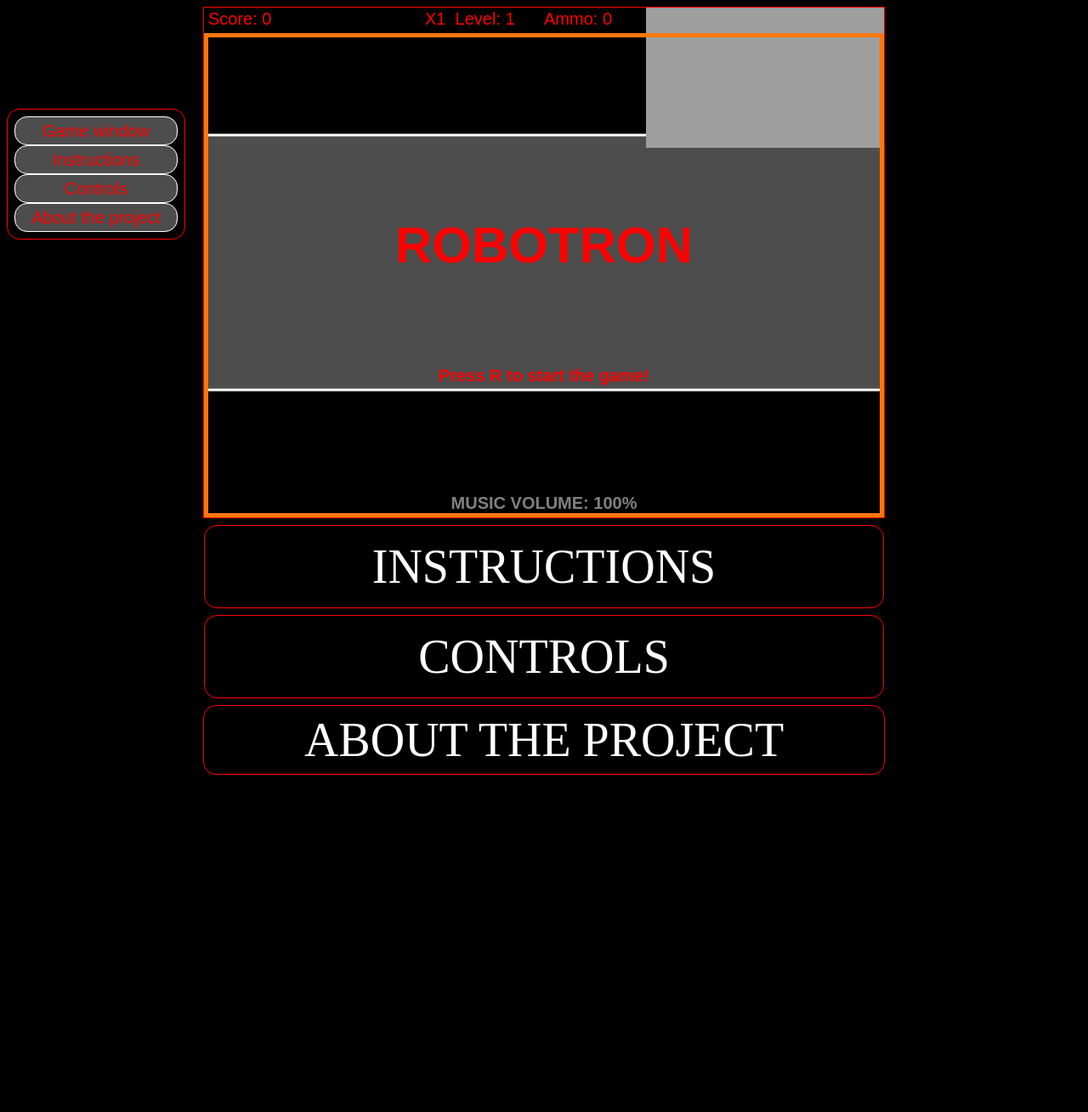
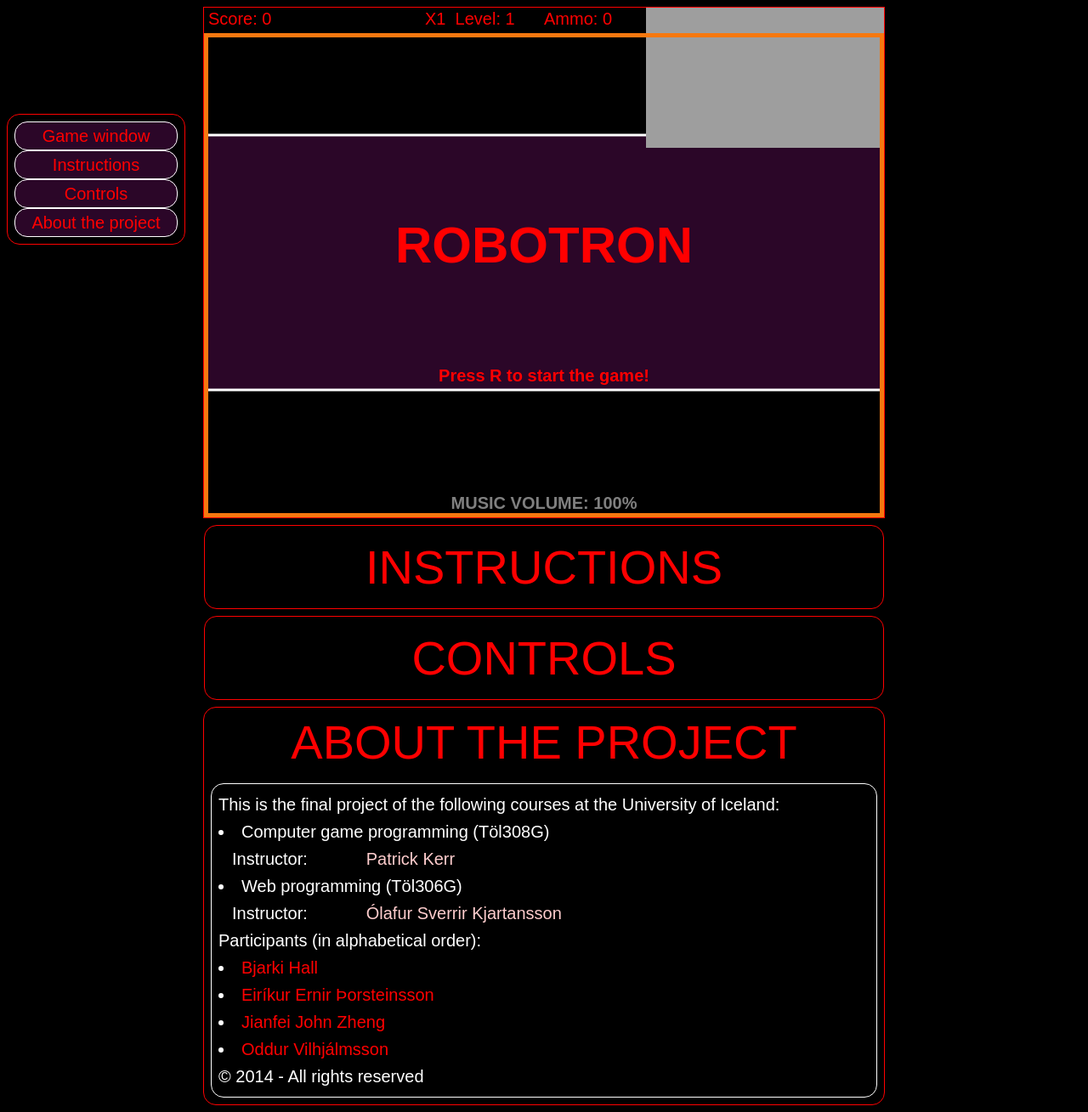
Before and after one commit to Ernir/robotron, a PHP site: page / in a window 1280 px wide, after a click on "About the project". Shown: the whole page at 85% size. Before the commit the page ends 912 px from the top, so only its background shows below. Run offline with PHP 8.4, Linux system fonts and the light colour scheme; some libraries are stand-ins or nearby versions.

Commit message:
major changes
changed h1 to h2 and so on, added interactivity, highscore nav, deleted
sound file and added stuff

```diff
--- a/core/userInput.js
+++ b/core/userInput.js
@@ -26,22 +26,19 @@
 		}
 		xmlhttp.onreadystatechange=function() {
 			if (xmlhttp.readyState==4 && xmlhttp.status==200) {
-				/*var p = document.createElement("p");
-				var t = document.createTextNode(xmlhttp.responseText);
-				p.appendChild(t);
-				document.getElementById("output").appendChild(p);*/
+				if($("#highscoreList").length===0) $("li#navHS").removeClass("hidden");
 				document.getElementById("output").innerHTML=xmlhttp.responseText;
 				highScores.setName(name);
 				highScores.addLocalScore({name: highScores.getName(), score: Player.score});
 				highScores.resetServerScore();
-				var liElements = $("#highscoreList").find('li');
-				for (var i = 1; i <= liElements.length; i++) {
+				var li = $("#highscoreList").find('li');
+				for (var i = 1; i <= li.length; i++) {
 					highScores.addServerScore({
-						name: liElements[i-1].children[0].innerHTML,
-						score: parseInt(liElements[i-1].children[1].innerHTML)
+						name: li[i-1].children[0].innerHTML,
+						score: parseInt(li[i-1].children[1].innerHTML)
 					});
 				}
-				$("section").click(function() {$(this).find("article").toggle("slow", function() {});});
+				$("#highscore").click(function() {$(this).parent().find("article").toggle("slow");});
 			}
 		}
 		if (!g_hasCheated) {
--- a/managers/handleMouse.js
+++ b/managers/handleMouse.js
@@ -19,23 +19,33 @@
 	w = 0,h = 0,
 	rgba = [],
 	getWidth = function() {
-		w = $win.width();
+		w = $win.innerWidth();
 		h = $win.innerHeight();
 	};
 
 $win.resize(getWidth).mousemove(function(e) {
-    rgba = [Math.round(e.pageX/w * 255),Math.round(e.pageY/h * 255),50, 0.90];
+    rgba = [Math.round(e.pageX/w * 255),Math.round((h-e.pageY)/h * 255),50, 0.90];
     if ($(".canvasContainer:hover").length > 0) {
     	$(document.body).css('background','black');
 		$(document.body).css('transition','background 0.5s ease-out');
 	} else {
-		$(document.body).css("transition", "")
+		$(document.body).css("transition", "");
 		$(document.body).css('background','rgba('+rgba.join(',')+')');
 	}
 }).resize();
-
-$("section").click(function() {$(this).find("article").toggle("slow", function() {});});
-$("footer").click(function() {$(this).find("article").toggle("slow", function() {});});
+/* trying to make the canvas resizable, doesn't seem to be working well
+$(document.body).resize(function(){
+	console.log(window.innerWidth);
+	if (g_canvas.width  > window.innerWidth) g_canvas.width  = window.innerWidth;
+	if (g_canvas.height > window.innerHeight) g_canvas.height = window.innerHeight;
+}).resize();
+*/
+if($("#highscoreList").length!==0) $("li#navHS").removeClass("hidden");
+$("h2").click(function() {$(this).parent().find("article").toggle("slow");});
+$('a[href="#highscore"]').click(function() {$(".highscore article").toggle("slow");});
+$('a[href="#instructions"]').click(function() {$(".instructions article").toggle("slow");});
+$('a[href="#controls"]').click(function() {$(".controls article").toggle("slow");});
+$('a[href="#about"]').click(function() {$("#about article").toggle("slow");});
 
 function handleMouseMove(evt) {
 
--- a/managers/levelManager.js
+++ b/managers/levelManager.js
@@ -213,8 +213,7 @@
         var str2 = "Press R to " + re + "start the game!";
         var hw = g_canvas.width / 2 , hh = g_canvas.height / 2;
         ctx.save();
-        ctx.font = "bold 60px sans-serif";
-        ctx.fillStyle = "rgba(255,255,255,0.3)";
+        ctx.fillStyle = "#2b0628";
         ctx.fillRect(0, hh / 2, hw * 2, hh);
         ctx.strokeStyle="white";
         ctx.lineWidth=3;
@@ -226,6 +225,7 @@
         ctx.stroke();
         ctx.fillStyle = "red";
         ctx.textAlign = "center";
+        ctx.font = "bold 60px sans-serif";
         ctx.fillText(str, hw, hh);
         ctx.font = "bold 20px sans-serif";
         ctx.fillText(str2, hw, hh * 3 / 2 - 10); //10 is the font's halfheight
--- a/phplogic/highscores.class.php
+++ b/phplogic/highscores.class.php
@@ -56,7 +56,7 @@
 		if(isset($results)): ?>
 
 			<section class="highscore">
-				<h1 id="highscore">HIGHSCORE</h1>
+				<h2 id="highscore">HIGHSCORE</h2>
 				<article>
 					<ol id="highscoreList" class="highscoreList">
 						<?php $i = 1; foreach ($results as $hs): ?>
--- a/views/footer.php
+++ b/views/footer.php
@@ -1,19 +1,19 @@
 
 		<footer id="about" role="contentinfo">
-			<h1>ABOUT THE PROJECT</h1>
+			<h2>ABOUT THE PROJECT</h2>
 			<article>
 				<p>This is the final project of the following courses at the University of Iceland:
 					<ul>
 						<li>
-							Computer game programming (Töl308G)
-							<ul><li>Instructor: <a href="mailto:pk@hi.is">Patrick Kerr</a></li></ul>
+							Computer game programming (Töl308G)<br>
+							<span class="instructor">Instructor: <span class="iName">Patrick Kerr</span></span>
 						</li>
 						<li>
-							Web programming (Töl306G)
-							<ul><li>Instructor: <a href="mailto:osk1@hi.is">Ólafur Sverrir Kjartansson</a></li></ul>
+							Web programming (Töl306G)<br>
+							<span class="instructor">Instructor: <span class="iName">Ólafur Sverrir Kjartansson</span></span>
 						</li>
 					</ul>
-				<p>
+				</p>
 				<p>Participants (in alphabetical order):
 					<ul>
 						<li><a href="mailto:bjh27@hi.is">Bjarki Hall</a></li>
--- a/views/main.php
+++ b/views/main.php
@@ -10,9 +10,9 @@
 			</div>
 
 			<section class="instructions">
-				<h1 id="instructions">INSTRUCTIONS</h1>
+				<h2 id="instructions">INSTRUCTIONS</h2>
 				<article>
-					<h2>Story</h2>
+					<h3>Story</h3>
 					<p>
 						Inspired by his never ending quest for progress, in 2084 man perfects <br>
 						the Robotrons: a robot species so advanced that man is inferior to his <br>
@@ -26,7 +26,7 @@
 				</article>
 
 				<article>
-					<h2>Gameplay summary</h2>
+					<h3>Gameplay summary</h3>
 					<ul>
 						<li>You control the player with two joysticks. One directs the movement while the other indicates which direction to fire in.</li>
 						<li>You must eliminate every robot (except Hulks) in the wave to advance to the next round.</li>
@@ -45,9 +45,9 @@
 			</section>
 
 			<section class="controls">
-				<h1 id="controls">CONTROLS</h1>
+				<h2 id="controls">CONTROLS</h2>
 				<article class="movement">
-					<h2>Movement</h2>
+					<h3>Movement</h3>
 					<ul>
 						<li>W = move up</li>
 						<li>A = move left</li>
@@ -57,7 +57,7 @@
 				</article>
 
 				<article class="firing">
-					<h2>Fire weapon</h2>
+					<h3>Fire weapon</h3>
 					<ul>
 						<li>Arrow keys = fire in the arrow's direction</li>
 						<li>Mouse movement = aim</li>
@@ -65,7 +65,7 @@
 					</ul>
 				</article>
 				<article class="toggles">
-					<h2>Toggles</h2>
+					<h3>Toggles</h3>
 					<ul>
 						<li>M = Music on/off</li>
 						<li>N = Sound effects on/off</li>
@@ -79,14 +79,14 @@
 					</ul>
 				</article>
 				<article class="sliders">
-					<h2>Sliders</h2>
+					<h3>Sliders</h3>
 					<ul>
 						<li>Y = Increase music volume</li>
 						<li>H = Decrease music volume</li>
 					</ul>
 				</article>
 				<article class="diagnostics">
-					<h2>Diagnostics mode</h2>
+					<h3>Diagnostics mode</h3>
 					<ul>
 						<li>+ = Next level</li>
 						<li>- = Previous level</li>
--- a/views/navbar.php
+++ b/views/navbar.php
@@ -2,6 +2,7 @@
 		<nav class="navbar" role="navigation">
 			<ul class="nav">
 				<li><a href="#">Game window</a></li>
+				<li id="navHS" class="hidden"><a href="#highscore">Highscore</a></li>
 				<li><a href="#instructions">Instructions</a></li>
 				<li><a href="#controls">Controls</a></li>
 				<li><a href="#about">About the project</a></li>
--- a/views/style.css
+++ b/views/style.css
@@ -2,12 +2,14 @@
 body {position: relative; font: 20px/2rem sans-serif; background-color: black; color: white;}
 .wrapper {max-width: 1200px; margin: 0 auto;}
 main, .instructions, .shortcuts, footer, .canvasContainer {max-width: 800px; margin: 0.5rem auto;}
-.canvasContainer {width: 100%; height: 600px; border: 1px solid red;}
-#myCanvas {cursor: none; position: absolute;}
-#formDiv {position: absolute; width: 800px; height: 600px;}
-.form {width: 50%; margin: 41% auto; padding: 1rem; background: rgba(255,0,0,1);}
-input[type="text"], input[type="submit"] {display: block; margin: 0 auto; width: 50%; text-align: center;}
-input[type="text"] {width: 49%}
+
+.canvasContainer {width: 100%; border: 1px solid red;}
+.canvasContainer, #myCanvas, #formDiv {height: 600px;}
+#myCanvas, #formDiv {position: absolute; width: 800px;}
+#myCanvas {cursor: none;}
+
+.form {box-sizing: border-box; width: 50%; margin: 30% auto; padding: 2rem; background: rgba(255,0,0,1); border: 1px solid green;}
+input[type="text"], input[type="submit"] {box-sizing: border-box; display: block; margin: 0 auto; width: 50%; text-align: center;}
 .hidden, article {display: none;}
 
 section, footer, article, .navbar, .navbar ul, .navbar ul li, .navbar ul li a, .navbar ul li a:hover {border-radius: 15px;}
@@ -18,23 +20,28 @@
 section, article, .navbar {padding: 0.5rem; background: black;}
 
 section {margin: 0.5rem auto;}
-h1, footer h1 {text-align: center; padding: 0.5rem 0; font: 3.5rem serif;}
+h2, footer h2 {text-align: center; padding: 0.5rem 0; font: 3.5rem sans-serif; color: red;}
 
 li {list-style-position: inside;}
 footer {background: black;}
 footer article {margin: 0.5rem;}
-footer a, main article a {color: red;}
+footer a, main article a {color: red; text-decoration: none;}
+footer .instructor {margin-left: 1rem;}
+footer .iName {position: relative; -webkit-animation: iAnim 2s infinite; animation: iAnim 2s infinite;}
+@-webkit-keyframes iAnim {0% {color:white; left:0;} 50% {color:red; left:20rem;} 100% {color:white; left:0;}}
+@keyframes iAnim {0% {color:white; left:0;} 50% {color:red; left:20rem;} 100% {color:white; left:0;}}
 
 .navbar { position: fixed; top: 0.5rem; left: 0.5rem; width: 12rem; height: auto;}
-.navbar ul li {list-style: none; background: rgba(255,255,255,0.3); width: 100%;}
+.navbar ul li {list-style: none; background: #2b0628; width: 100%;}
 .navbar ul li a {display: block; color: red; text-decoration: none; text-align: center;}
 .navbar ul li a:hover {color: white; background: red;}
 
-@media only screen and (max-width: 1240px) {
+@media only screen and (max-width: 1266px) {
 	.wrapper {margin-top: 4rem;}
-	.navbar {width: 100%; height: 2.5rem; background: black;}
+	.navbar {top: 0; left: 0; width: 100%; height: 2.5rem; background: black;}
 	.navbar ul {border: none;}
-	.navbar ul li a {display: inline-block; float: left; background: rgba(255,255,255,0.3); padding: 0 0.25rem;}
+	.navbar ul li a {display: inline-block; float: left; background: #2b0628; padding: 0 0.25rem;}
+	footer .iName {animation: none; -webkit-animation: none;}
 }
 
 @media only screen and (max-width: 600px), (max-device-width : 400px) {
```
Also changed, not shown: 1 other file.
